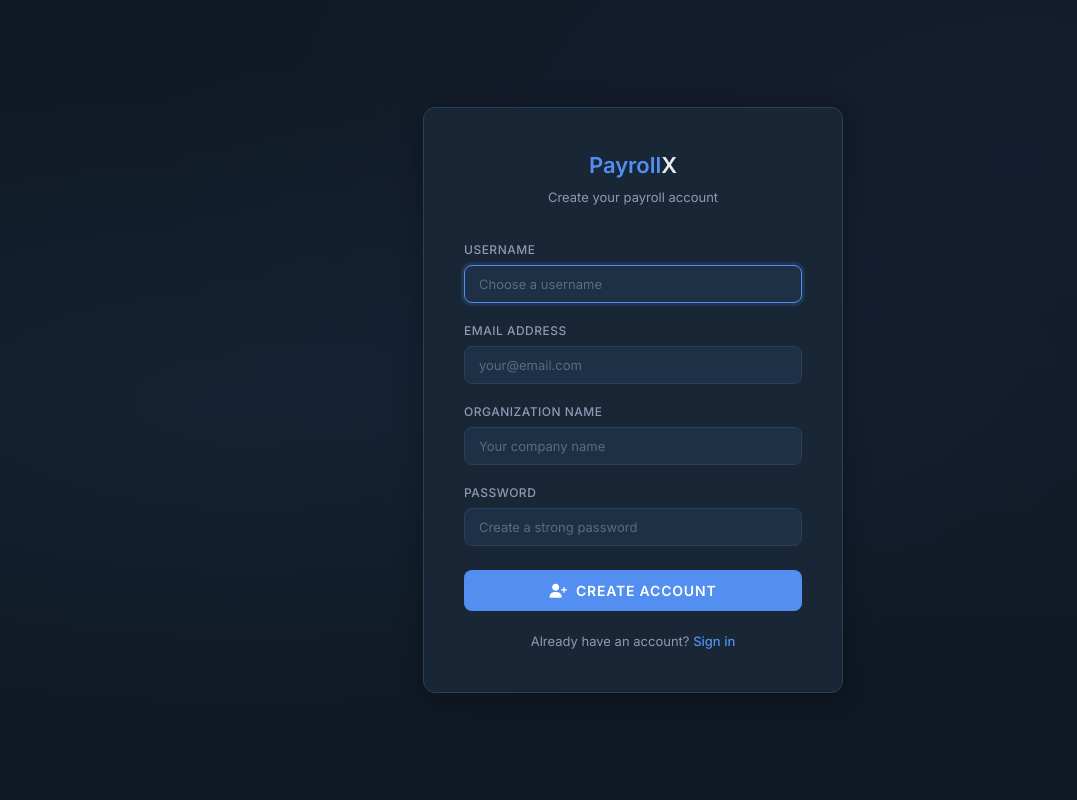
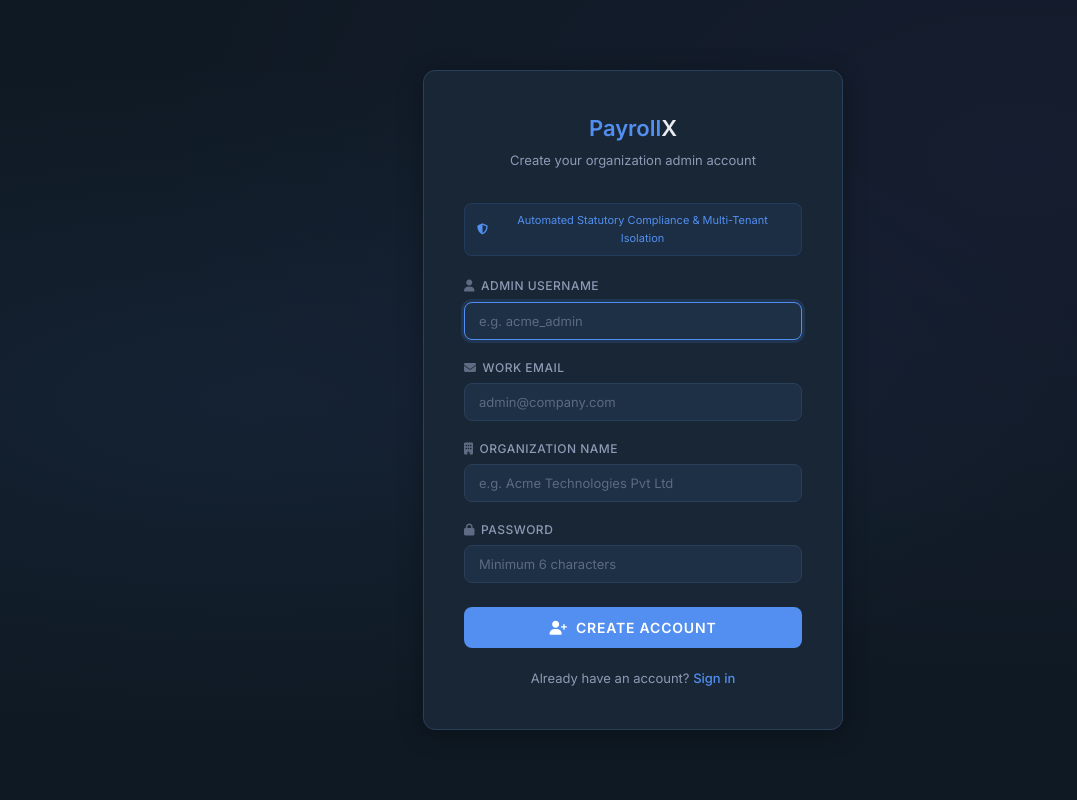
Before and after one commit to MeghrajDhakal/PayrollX, a Flask app: page /register in a window 1280 px wide. Shown: the whole page, without its empty margins (7-1084 px from the left). Run offline with Flask 3, Linux system fonts and the light colour scheme; data comes from the database, SQL or seed files in the repository; data that the repository does not hold is empty.

Commit message:
fix(auth): enhance /register route with JSON API support, form persistence and landing page links

```diff
--- a/My_Project/src/app.py
+++ b/My_Project/src/app.py
@@ -810,17 +810,32 @@ def login():
 
 
 @app.route('/register', methods=['GET', 'POST'])
-@limiter.limit("5 per minute; 20 per hour")
+@app.route('/api/v1/auth/register', methods=['POST'])
+@limiter.limit("30 per minute; 100 per hour")
 def register():
-    if current_user.is_authenticated:
+    is_api_request = (
+        request.path.startswith('/api/')
+        or request.is_json
+        or request.headers.get('Accept') == 'application/json'
+    )
+
+    if current_user.is_authenticated and not is_api_request:
         return redirect(url_for('dashboard'))
 
     if request.method == 'POST':
-        form_data = {k: v for k, v in request.form.items()}
+        # Accept JSON payload or standard multipart/x-www-form-urlencoded
+        if request.is_json:
+            raw_payload = request.get_json(silent=True) or {}
+        else:
+            raw_payload = {k: v for k, v in request.form.items()}
+
         try:
-            validated = RegisterSchema(**form_data)
+            validated = RegisterSchema(**raw_payload)
         except ValidationError as ve:
-            flash(f"Validation error: {ve.errors()[0]['msg']}", 'error')
+            error_msg = f"Validation error: {ve.errors()[0]['msg']}"
+            if is_api_request:
+                return jsonify({"error": error_msg, "details": ve.errors()}), 400
+            flash(error_msg, 'error')
             return render_template('register.html'), 400
 
         username = validated.username
@@ -829,10 +844,17 @@ def register():
         org_name = validated.organization
 
         if User.query.filter_by(username=username).first():
-            flash('Username already exists.', 'error')
+            msg = 'Username already exists.'
+            if is_api_request:
+                return jsonify({"error": msg}), 400
+            flash(msg, 'error')
             return render_template('register.html'), 400
+
         if User.query.filter_by(email=email).first():
-            flash('Email already registered.', 'error')
+            msg = 'Email already registered.'
+            if is_api_request:
+                return jsonify({"error": msg}), 400
+            flash(msg, 'error')
             return render_template('register.html'), 400
 
         try:
@@ -844,14 +866,33 @@ def register():
 
             user = User(username=username, email=email, role='hr_admin', org_id=org.org_id)
             user.set_password(password)
+            user.session_token = secrets.token_hex(32)
             db.session.add(user)
             db.session.commit()
+
+            if is_api_request:
+                return jsonify({
+                    "status": "success",
+                    "message": "Registration successful! Please log in.",
+                    "user": {
+                        "id": user.id,
+                        "username": user.username,
+                        "email": user.email,
+                        "role": user.role,
+                        "org_id": org.org_id,
+                        "organization": org.name
+                    }
+                }), 201
+
             flash('Registration successful! Please log in.', 'success')
             return redirect(url_for('login'))
         except Exception as e:
             db.session.rollback()
             app.logger.exception(f"Registration failure: {str(e)}")
-            flash('Registration failed. Please try again.', 'error')
+            msg = 'Registration failed. Please try again.'
+            if is_api_request:
+                return jsonify({"error": msg, "details": str(e)}), 500
+            flash(msg, 'error')
             return render_template('register.html'), 500
 
     return render_template('register.html')
--- a/My_Project/templates/register.html
+++ b/My_Project/templates/register.html
@@ -6,13 +6,34 @@
     <title>Register — PayrollX</title>
     <link rel="stylesheet" href="{{ url_for('static', filename='css/style.css') }}">
     <link rel="stylesheet" href="https://cdnjs.cloudflare.com/ajax/libs/font-awesome/6.5.1/css/all.min.css">
+    <style>
+        .security-badge {
+            display: flex;
+            align-items: center;
+            justify-content: center;
+            gap: 8px;
+            padding: 8px 12px;
+            background: rgba(82, 143, 240, 0.08);
+            border: 1px solid rgba(82, 143, 240, 0.15);
+            border-radius: 8px;
+            margin-bottom: 20px;
+            font-size: 11px;
+            color: var(--primary);
+            text-align: center;
+        }
+    </style>
 </head>
 <body>
     <div class="auth-container">
         <div class="auth-card">
             <div class="auth-logo">
                 <h1><span>Payroll</span>X</h1>
-                <p>Create your payroll account</p>
+                <p>Create your organization admin account</p>
+            </div>
+
+            <div class="security-badge">
+                <i class="fas fa-shield-alt"></i>
+                <span>Automated Statutory Compliance & Multi-Tenant Isolation</span>
             </div>
 
             {% with messages = get_flashed_messages(with_categories=true) %}
@@ -20,7 +41,7 @@
             <div class="flash-messages" style="margin-bottom: 20px;">
                 {% for category, message in messages %}
                 <div class="flash-msg {{ category }}">
-                    <i class="fas {% if category == 'error' %}fa-exclamation-circle{% else %}fa-info-circle{% endif %}"></i>
+                    <i class="fas {% if category == 'error' %}fa-exclamation-circle{% elif category == 'success' %}fa-check-circle{% else %}fa-info-circle{% endif %}"></i>
                     {{ message }}
                 </div>
                 {% endfor %}
@@ -30,22 +51,22 @@
 
             <form method="POST" action="{{ url_for('register') }}">
                 <div class="form-group">
-                    <label for="username">Username</label>
-                    <input type="text" id="username" name="username" class="form-control" placeholder="Choose a username" required autofocus>
+                    <label for="username"><i class="fas fa-user" style="margin-right: 6px; opacity: 0.6;"></i>Admin Username</label>
+                    <input type="text" id="username" name="username" class="form-control" placeholder="e.g. acme_admin" value="{{ request.form.get('username', '') }}" required autofocus>
                 </div>
                 <div class="form-group">
-                    <label for="email">Email Address</label>
-                    <input type="email" id="email" name="email" class="form-control" placeholder="your@email.com" required>
+                    <label for="email"><i class="fas fa-envelope" style="margin-right: 6px; opacity: 0.6;"></i>Work Email</label>
+                    <input type="email" id="email" name="email" class="form-control" placeholder="admin@company.com" value="{{ request.form.get('email', '') }}" required>
                 </div>
                 <div class="form-group">
-                    <label for="organization">Organization Name</label>
-                    <input type="text" id="organization" name="organization" class="form-control" placeholder="Your company name" required>
+                    <label for="organization"><i class="fas fa-building" style="margin-right: 6px; opacity: 0.6;"></i>Organization Name</label>
+                    <input type="text" id="organization" name="organization" class="form-control" placeholder="e.g. Acme Technologies Pvt Ltd" value="{{ request.form.get('organization', '') }}" required minlength="2">
                 </div>
                 <div class="form-group">
-                    <label for="password">Password</label>
-                    <input type="password" id="password" name="password" class="form-control" placeholder="Create a strong password" required minlength="6">
+                    <label for="password"><i class="fas fa-lock" style="margin-right: 6px; opacity: 0.6;"></i>Password</label>
+                    <input type="password" id="password" name="password" class="form-control" placeholder="Minimum 6 characters" required minlength="6">
                 </div>
-                <button type="submit" class="btn btn-primary">
+                <button type="submit" class="btn btn-primary" id="btnRegisterSubmit">
                     <i class="fas fa-user-plus"></i> Create Account
                 </button>
             </form>
```
Also changed, not shown: My_Project/src/schemas.py (+5 -3 lines), My_Project/tests/test_phase2.py (+53 -0 lines), index.html (+22 -4 lines).
